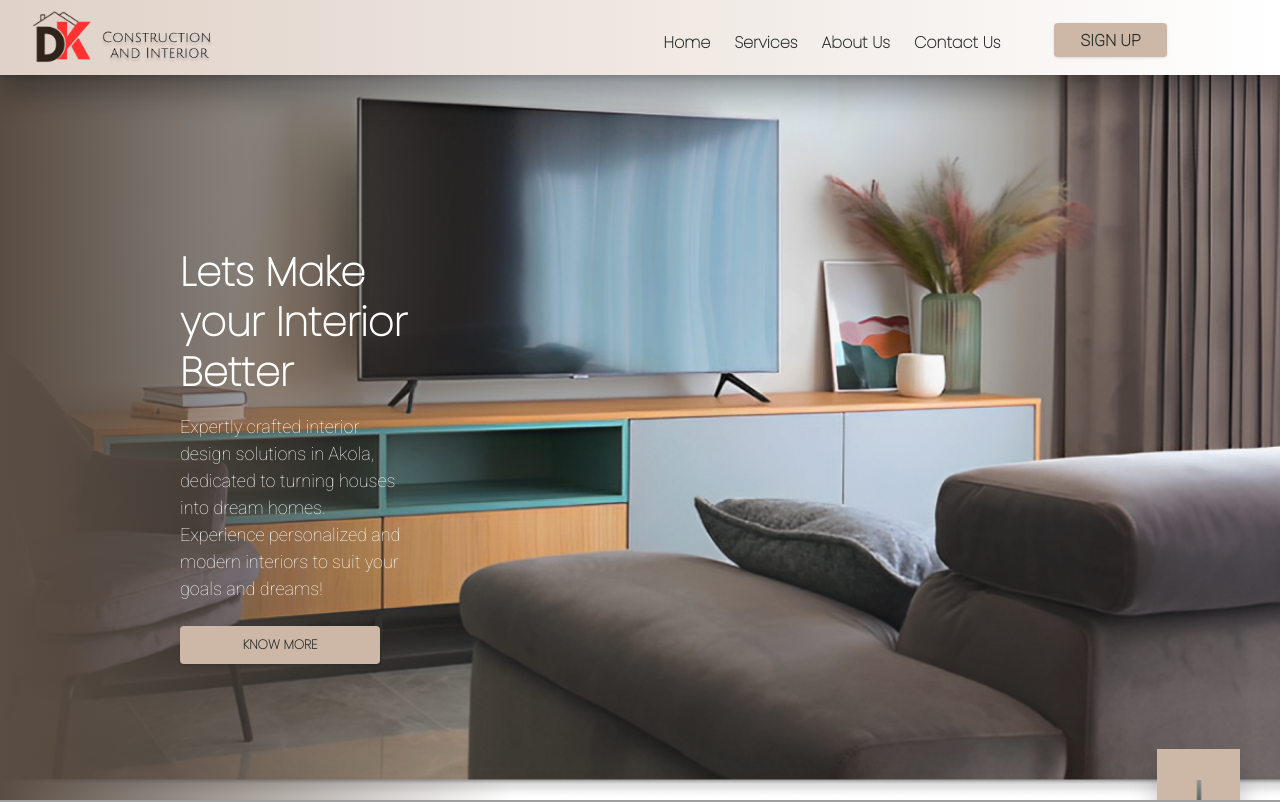
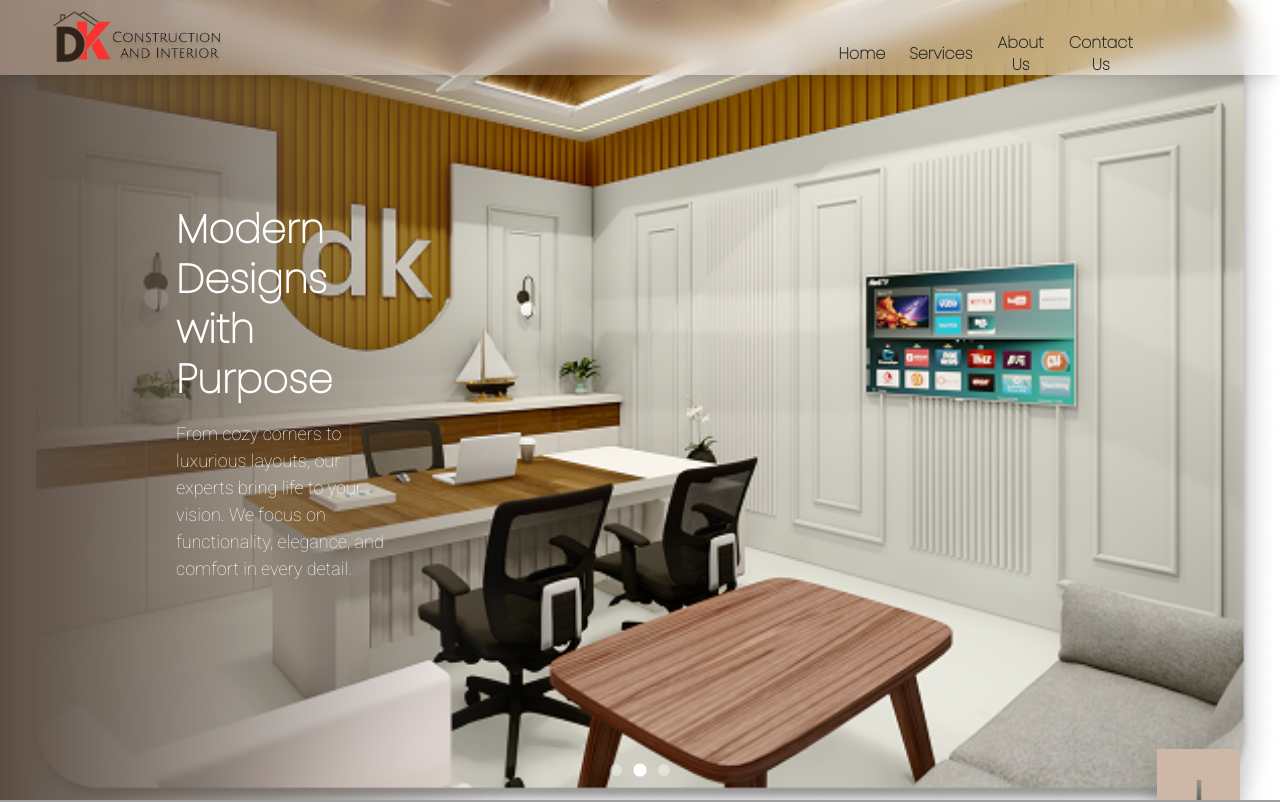
Before and after one commit to AKBiradar02/DK_project, a React (Vite) app: page / in a window 1280 px wide. Shown: the top 802 px of the page. Built offline with nearby package versions, Linux system fonts and the light colour scheme; grey boxes are pictures that could not be loaded.

Commit message:
Major Layout changes with added new functionalities

```diff
--- a/src/App.jsx
+++ b/src/App.jsx
@@ -7,6 +7,7 @@ import Services from "./pages/Main/Services";
 import AboutUs from "./pages/Main/AboutUs";
 import Footer from "./components/Footer";
 import InteriorHero from "./pages/Interior/InteriorHero";
+import ContactForm from "./components/ContactForm";
 import MaterialH from "./pages/Materials/MaterialHero"
 import ConstructionHero from "./pages/construction/constructionHero";
 
@@ -33,6 +34,9 @@ function App() {
         <Route path="/interior" element={<InteriorHero />} />
         <Route path="/material" element={<MaterialH />} />
       </Routes>
+      <div id="contactForm">
+        <ContactForm />
+      </div>
     </div>
   );
 }
--- /dev/null
+++ b/src/components/ContactForm.jsx
@@ -0,0 +1,120 @@
+import React, { use, useEffect, useState } from "react";
+
+const ContactForm = () => {
+    const [showForm, setShowForm] = useState(false);
+    const [formData, setFormData] = useState({
+        name: "",
+        phone: "",
+        email: "",
+        message: "",
+    });
+
+    useEffect(() => {
+        const handleOpenContactForm = () => {
+            setShowForm(true);
+        };
+        window.addEventListener("openContactForm", handleOpenContactForm);
+        return () => window.removeEventListener("openContactForm", handleOpenContactForm);
+    }, []);
+
+    const openForm = () => setShowForm(true);
+    const closeForm = () => {
+        setFormData({
+            name: "",
+            phone: "",
+            email: "",
+            message: "",
+        });
+        setShowForm(false);
+    };
+    const handleChange = (e) => {
+        setFormData({ ...formData, [e.target.name]: e.target.value });
+    };
+
+    const handleSubmit = (e) => {
+        e.preventDefault();
+        const { name, phone, email, message } = formData;
+
+        const text = `New Contact Form Submission:\n\nName: ${name}\nPhone: ${phone}\nEmail: ${email}\nMessage: ${message}`;
+        const whatsappLink = `https://wa.me/919421790402?text=${encodeURIComponent(text)}`;
+
+        window.open(whatsappLink, "_blank");
+        closeForm();
+    };
+
+    return (
+        <div id="contactForm" className="relative z-50">
+            {/* Button to Open Form (optional if triggered via Navbar) */}
+            {/* <button onClick={openForm} className="px-4 py-2 bg-[#CDB7A7] rounded shadow">Contact</button> */}
+
+            {showForm && (
+                <div
+                    className="fixed inset-0 bg-black/40 backdrop-blur-sm flex items-center justify-center px-4 z-50"
+                    onClick={closeForm}
+                >
+                    <div
+                        className="bg-white p-6 rounded-xl shadow-lg w-full max-w-md relative"
+                        onClick={(e) => e.stopPropagation()}
+                    >
+                        <button
+                            onClick={closeForm}
+                            className="absolute top-2 right-3 text-gray-600 text-xl font-bold hover:text-red-600"
+                        >
+                            &times;
+                        </button>
+
+                        <h2 className="text-xl font-bold text-center mb-4">Contact Us</h2>
+
+                        <form onSubmit={handleSubmit} className="space-y-4">
+                            <input
+                                type="text"
+                                name="name"
+                                placeholder="Name"
+                                className="w-full border border-gray-300 rounded px-4 py-2"
+                                value={formData.name}
+                                onChange={handleChange}
+                                required
+                            />
+                            <input
+                                type="tel"
+                                name="phone"
+                                placeholder="Phone Number"
+                                className="w-full border border-gray-300 rounded px-4 py-2"
+                                value={formData.phone}
+                                onChange={handleChange}
+                                required
+                            />
+                            <input
+                                type="email"
+                                name="email"
+                                placeholder="Email"
+                                className="w-full border border-gray-300 rounded px-4 py-2"
+                                value={formData.email}
+                                onChange={handleChange}
+                                required
+                            />
+                            <textarea
+                                name="message"
+                                placeholder="Message"
+                                rows={4}
+                                className="w-full border border-gray-300 rounded px-4 py-2"
+                                value={formData.message}
+                                onChange={handleChange}
+                                required
+                            ></textarea>
+
+                            <button
+                                type="submit"
+                                className="w-full bg-[#CDB7A7] text-[#252926] font-semibold py-2 rounded hover:bg-[#bfa892]"
+                            >
+                                Send via WhatsApp
+                            </button>
+                        </form>
+                    </div>
+                </div>
+            )}
+        </div>
+    );
+};
+
+export default ContactForm;
--- a/src/components/Navbar.jsx
+++ b/src/components/Navbar.jsx
@@ -62,32 +62,39 @@ const Navbar = () => {
     };
 
     const handleContactClick = () => {
-        // Open WhatsApp link in a new tab
-        const whatsappNumber = "+1234567890"; // Replace with your actual WhatsApp number
-        const message = "Hello, I would like to contact you";
-        const whatsappLink = `https://wa.me/${whatsappNumber}?text=${encodeURIComponent(message)}`;
-        window.open(whatsappLink, '_blank');
-        setMenuOpen(false);
+        const formSection = document.getElementById('contactForm');
+        if (formSection) {
+            formSection.scrollIntoView({ behavior: 'smooth' });
+
+            // Slight delay to ensure it renders first
+            setTimeout(() => {
+                const event = new CustomEvent('openContactForm');
+                window.dispatchEvent(event);
+            }, 400);
+        }
     };
 
+
+
     return (
-        <header className="w-full bg-white shadow-md fixed top-0 z-50">
+        <header className="w-full fixed top-0 z-50 backdrop-blur-md bg-gradient-to-r
+        from-[rgba(205,183,167,0.5)] to-[rgba(255,255,255,0.5)]
+                        shadow-lg">
             <div className="relative w-full h-[65px] sm:h-[75px]
-            bg-gradient-to-r from-[rgba(205,183,167,0.63)] to-[rgba(255,255,255,0.63)] shadow-[0_16px_32px_rgba(12,12,13,0.4)]
             px-2 sm:px-4">
                 {/* Logos */}
                 <div
-                    className="absolute w-[80px] h-[83px] left-[30px] top-[6px] bg-no-repeat bg-contain"
+                    className="absolute w-[80px] h-[83px] left-[50px] top-[6px] bg-no-repeat bg-contain"
                     style={{ backgroundImage: "url('/images/group1.png')" }}
                 ></div>
                 <div
-                    className="absolute w-[156px] h-[34px] left-[100px] top-[30px] bg-no-repeat bg-contain"
+                    className="absolute w-[156px] h-[34px] left-[110px] top-[30px] bg-no-repeat bg-contain"
                     style={{ backgroundImage: "url('/images/CAI.png')" }}
                 ></div>
 
 
                 {/* Desktop Nav */}
-                <nav className="hidden lg:flex absolute left-[65%] top-20 md:top-8
+                <nav className="hidden lg:flex absolute left-[77%] top-20 md:top-8
                                     transform -translate-x-1/2 font-poppins font-semibold text-lg
                                     sm:text-xl md:text-base leading-[22px] text-[#252926] space-x-4 md:space-x-6">
                     <button onClick={handleHomeClick} className="cursor-pointer hover:text-red-600">
@@ -104,17 +111,6 @@ const Navbar = () => {
                     </button>
                 </nav>
 
-                {/* Desktop Button */}
-                <button
-                    onClick={handleContactClick}
-                    className="hidden lg:flex absolute left-[80%] top-[18px] md:top-[23px]
-                                ml-[20px] md:ml-[30px] w-[80px] h-[30px] md:w-[113px] md:h-[34px] bg-[#CDB7A7]
-                                shadow items-center justify-center text-center text-[#252926]
-                                font-roboto font-bold font-semibold text-[13px] md:text-[16px] leading-[19px]
-                                hover:text-red-600 transition rounded cursor-pointer"
-                >
-                    SIGN UP
-                </button>
 
                 {/* Hamburger */}
                 <div className="lg:hidden absolute right-4 top-4 z-50">
--- a/src/pages/Main/DesignSection.jsx
+++ b/src/pages/Main/DesignSection.jsx
@@ -73,7 +73,7 @@ const DesignSection = () => {
                     <button className="bg-gradient-to-r from-[#303231] to-[#818F85] font-poppins font-semibold
                                     text-white px-6 py-2.5 shadow-lg text-lg md:text-lg
                                     rounded hover:opacity-90 transition duration-300">
-                        BOOK FREE CONSULTATION
+                        BOOK CONSULTATION
                     </button>
                 </div>
             </div>
--- a/src/pages/Main/Hero.jsx
+++ b/src/pages/Main/Hero.jsx
@@ -1,35 +1,72 @@
-import React from "react";
+import React, { useState, useEffect } from "react";
 import ScrollArrow from "../../components/ScrollArrow";
 
+// Images for slideshow
+const slides = [
+    "/images/Hero.png",
+    "/images/int_main.png",
+    "/images/project.png"
+];
+
+// Corresponding captions
+const captions = [
+    {
+        title: "Let’s Make your\nInterior Better",
+        description:
+            "Expertly crafted interior design solutions in Akola, dedicated to turning houses into dream homes. Experience personalized and modern interiors to suit your goals and dreams!"
+    },
+    {
+        title: "Modern Designs\nwith Purpose",
+        description:
+            "From cozy corners to luxurious layouts, our experts bring life to your vision. We focus on functionality, elegance, and comfort in every detail."
+    },
+    {
+        title: "Transforming Spaces\nwith Elegance",
+        description:
+            "Your space reflects your identity. Let’s turn your ideas into artfully designed rooms that inspire, energize, and comfort."
+    }
+];
+
 const Hero = () => {
+    const [currentSlide, setCurrentSlide] = useState(0);
+
+    useEffect(() => {
+        const interval = setInterval(() => {
+            setCurrentSlide((prev) => (prev + 1) % slides.length);
+        }, 5000);
+
+        return () => clearInterval(interval);
+    }, []);
+
     return (
         <section
             id="home"
-            className="relative h-screen w-full bg-cover bg-center flex items-center pt-[45px]
-                        sm:pt-[75px] md:pt-[10px]"
-            style={{ backgroundImage: "url('/images/Hero.png')" }}
+            className="relative h-screen w-full bg-cover bg-center flex items-center pt-[45px] sm:pt-[75px] md:pt-[10px] transition-all duration-1000 ease-in-out"
+            style={{ backgroundImage: `url('${slides[currentSlide]}')` }}
         >
-            {/* ✅ Gradient overlay fixed on left */}
+            {/* Gradient Overlay */}
             <div className="absolute top-0 left-0 w-[40%] h-full bg-gradient-to-r from-[#5A4D43] to-transparent z-0" />
 
-            {/* ✅ Text content — separate, positioned on top */}
-            <div className="relative z-10 w-full px-4 sm:px-6 md:px-10 lg:px-15 max-w-[350px] lg:ml-30 lg:mt-25">
-                <h1 className="text-white font-poppins font-semibold text-left text-[40px] xs:text-[44px]
-                                        sm:text-[48px] md:text-[56px] lg:text-[40px] leading-tight mb-4">
-                    Lets Make your <br className="block sm:hidden" />
-                    Interior Better
+            {/* Text Content */}
+            <div className="relative z-10 w-full px-4 sm:px-6 md:px-10 lg:px-16 max-w-[350px] lg:ml-28">
+                <h1 className="text-white font-poppins font-semibold text-left whitespace-pre-line text-[40px] xs:text-[44px] sm:text-[48px] md:text-[56px] lg:text-[40px] leading-tight mb-4">
+                    {captions[currentSlide].title}
                 </h1>
                 <p className="text-white text-[20px] xs:text-[22px] sm:text-[25px] lg:text-[18px] font-roboto mb-6 font-extralight">
-                    Expertly crafted interior design solutions in Akola, dedicated to
-                    turning houses into dream homes. Experience personalized and modern
-                    interiors to suit your goals and dreams!
+                    {captions[currentSlide].description}
                 </p>
-                <button className="w-full max-w-[200px] mx-auto md:mx-0 h-[38px] xs:h-[40px]
-            bg-[#CDB7A7] text-[#252926] shadow flex items-center justify-center
-            font-poppins font-semibold text-[13px] xs:text-[16px] leading-[19px]
-            hover:text-red-600 hover:bg-[#C5AB95] transition-all duration-300 rounded cursor-pointer">
-                    KNOW MORE
-                </button>
+            </div>
+
+            {/* Pagination Dots */}
+            <div className="absolute bottom-6 left-1/2 transform -translate-x-1/2 z-20 flex space-x-3">
+                {slides.map((_, index) => (
+                    <button
+                        key={index}
+                        onClick={() => setCurrentSlide(index)}
+                        className={`h-3 w-3 rounded-full transition-all duration-300 ${index === currentSlide ? "bg-white scale-110" : "bg-white/40"
+                            }`}
+                    ></button>
+                ))}
             </div>
 
             {/* Scroll Arrow */}
```
Also changed, not shown: src/components/Work_C.jsx (+85 -53 lines).
